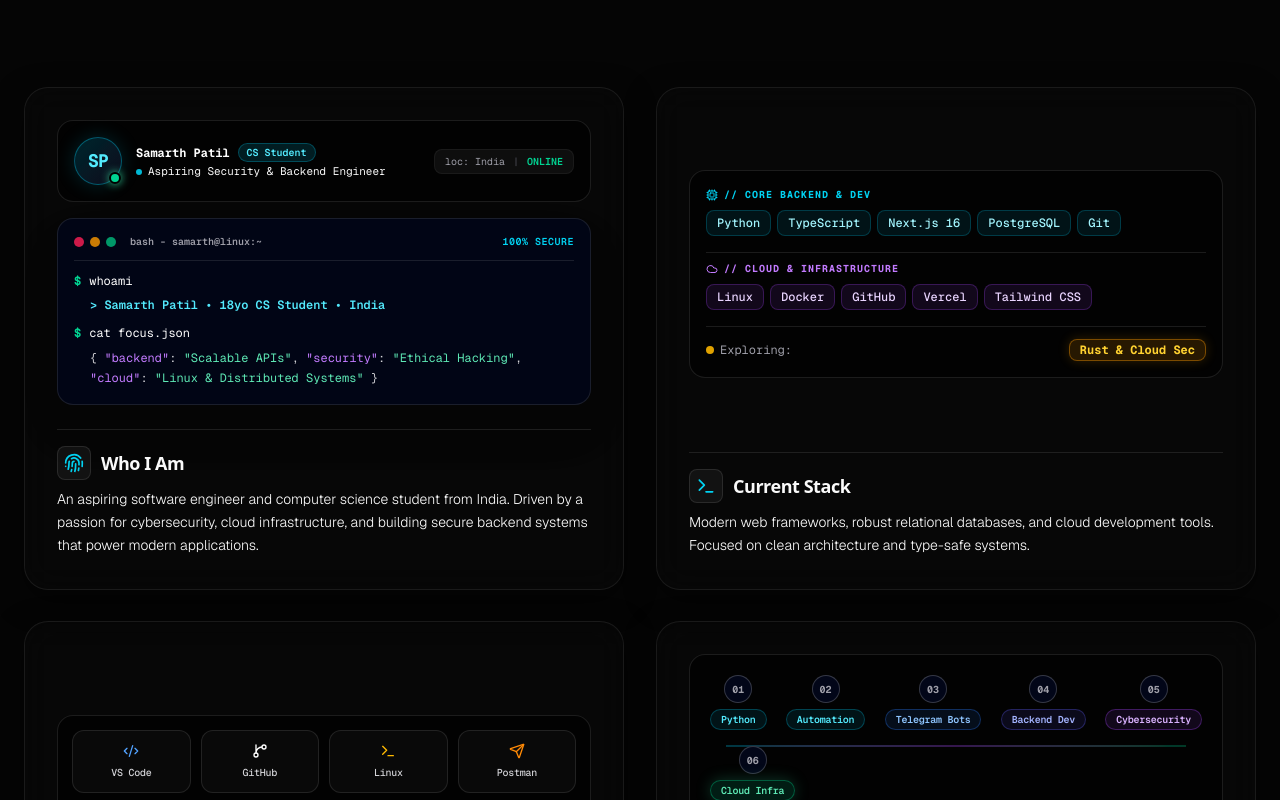
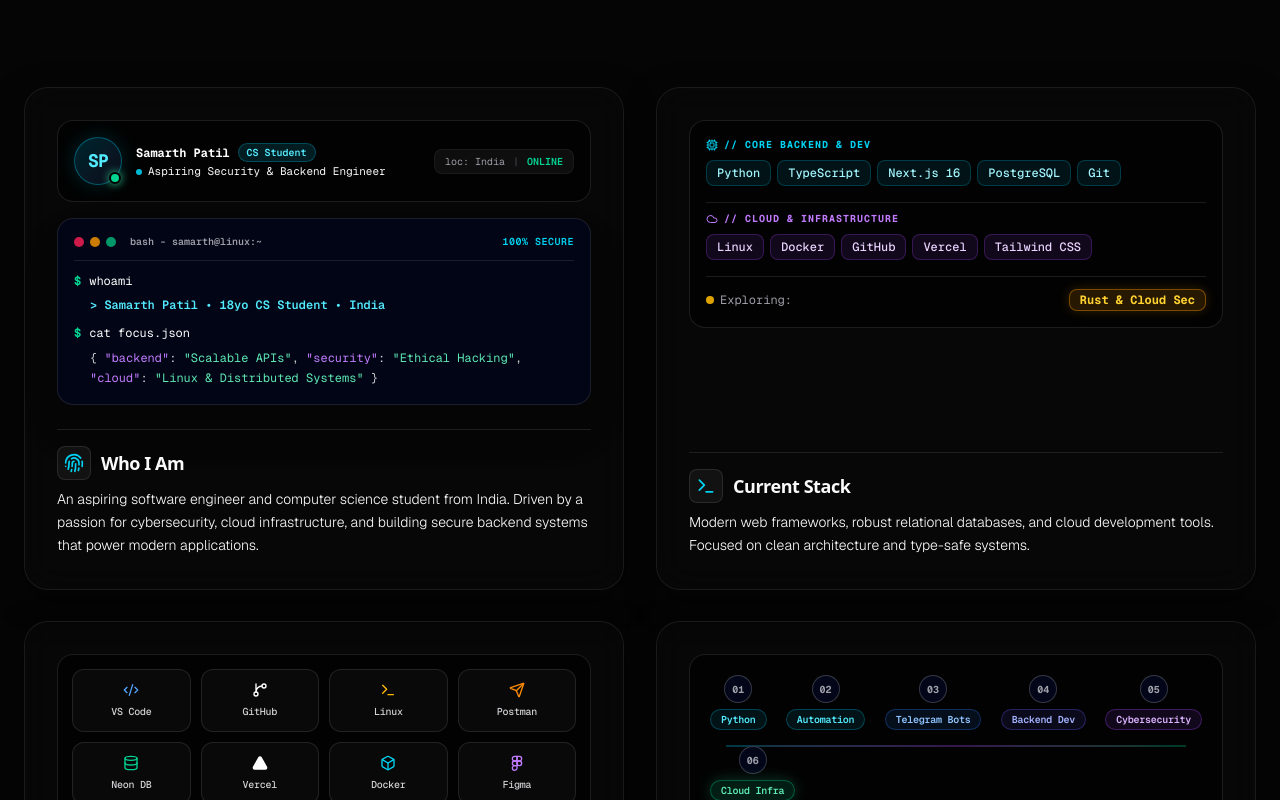
Before and after one commit to LostEmperor08/DevFolio, a Next.js app: page / in a window 1280 px wide. Shown: the part 1620-2420 px from the top of the page. Built offline with nearby package versions, Linux system fonts and the light colour scheme; no server answers; the database is empty.

Commit message:
fix(ux): pin bento item visuals to top to prevent center voids

```diff
--- a/src/components/ui/BentoItem.tsx
+++ b/src/components/ui/BentoItem.tsx
@@ -28,7 +28,7 @@
       <div className="pointer-events-none absolute inset-0 bg-gradient-to-br from-white/[0.04] via-transparent to-transparent opacity-0 transition-opacity duration-500 group-hover/bento:opacity-100" />
 
       {/* Visual Component Visualization Section */}
-      <div className="relative z-10 flex w-full flex-1 flex-col justify-center">{header}</div>
+      <div className="relative z-10 flex w-full flex-1 flex-col justify-start">{header}</div>
 
       {/* Bottom Typography & Metadata Section */}
       <div className="relative z-10 border-t border-white/10 pt-4 transition-transform duration-300 group-hover/bento:translate-x-1">
```
